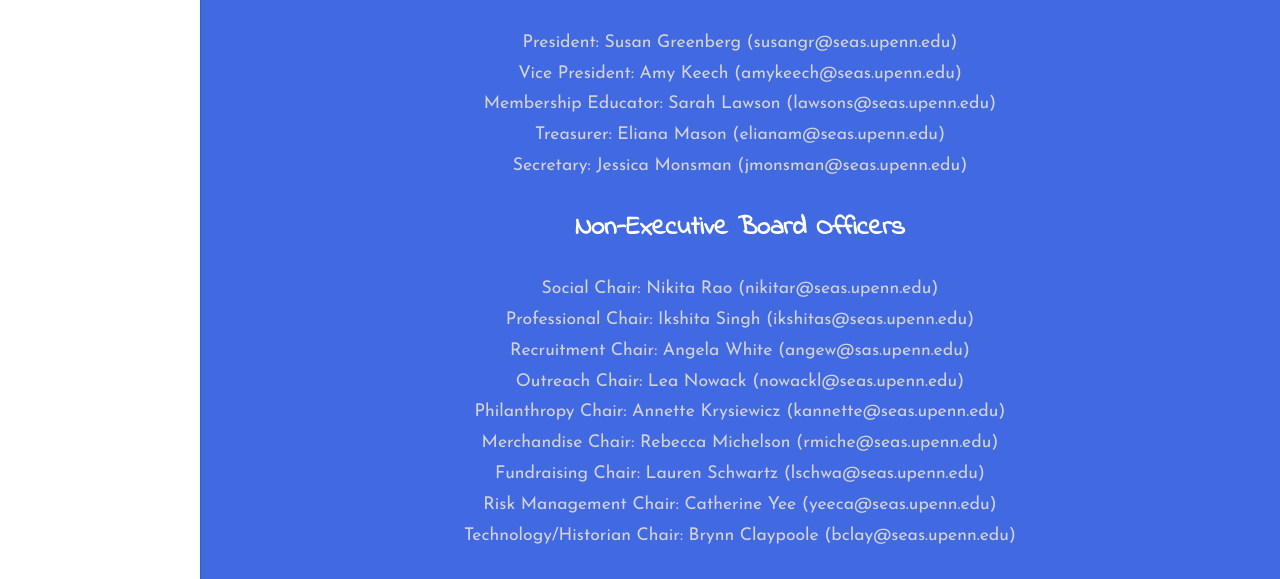
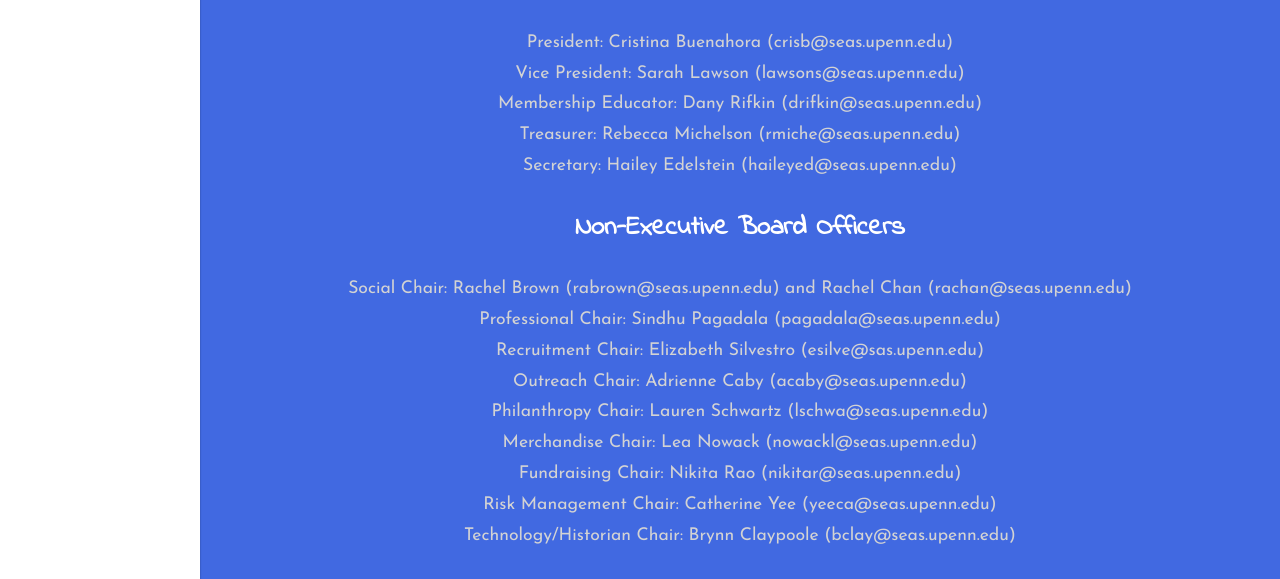
Before and after one commit to yutingyue514/be-aoe, a plain HTML site: page sisterhood.html in a window 1280 px wide. Shown: the part 207-786 px from the top of the page. Drawn offline with Linux system fonts and the light colour scheme.

Commit message:
updated officers and contact

```diff
--- a/sisterhood.html
+++ b/sisterhood.html
@@ -69,22 +69,22 @@
 <h5>Executive Board</h5>
 <br>
 <ul>
-  <li>President: Susan Greenberg (susangr@seas.upenn.edu)</li>
-  <li>Vice President: Amy Keech (amykeech@seas.upenn.edu)</li>
-  <li>Membership Educator: Sarah Lawson (lawsons@seas.upenn.edu)</li>
-  <li>Treasurer: Eliana Mason (elianam@seas.upenn.edu)</li>
-  <li>Secretary: Jessica Monsman (jmonsman@seas.upenn.edu)</li>
+  <li>President: Cristina Buenahora (crisb@seas.upenn.edu)</li>
+  <li>Vice President: Sarah Lawson (lawsons@seas.upenn.edu)</li>
+  <li>Membership Educator: Dany Rifkin (drifkin@seas.upenn.edu)</li>
+  <li>Treasurer: Rebecca Michelson (rmiche@seas.upenn.edu)</li>
+  <li>Secretary: Hailey Edelstein (haileyed@seas.upenn.edu)</li>
 
 <br>
 <h5>Non-Executive Board Officers</h5>
 <br>
-  <li>Social Chair: Nikita Rao (nikitar@seas.upenn.edu)</li>
-  <li>Professional Chair: Ikshita Singh (ikshitas@seas.upenn.edu)</li>
-  <li>Recruitment Chair: Angela White (angew@sas.upenn.edu)</li>
-  <li>Outreach Chair: Lea Nowack (nowackl@seas.upenn.edu)</li>
-  <li>Philanthropy Chair: Annette Krysiewicz (kannette@seas.upenn.edu)</li>
-  <li>Merchandise Chair: Rebecca Michelson (rmiche@seas.upenn.edu)</li>
-  <li>Fundraising Chair: Lauren Schwartz (lschwa@seas.upenn.edu)</li>
+  <li>Social Chair: Rachel Brown (rabrown@seas.upenn.edu) and Rachel Chan (rachan@seas.upenn.edu)</li>
+  <li>Professional Chair: Sindhu Pagadala (pagadala@seas.upenn.edu)</li>
+  <li>Recruitment Chair: Elizabeth Silvestro (esilve@sas.upenn.edu)</li>
+  <li>Outreach Chair: Adrienne Caby (acaby@seas.upenn.edu)</li>
+  <li>Philanthropy Chair: Lauren Schwartz (lschwa@seas.upenn.edu)</li>
+  <li>Merchandise Chair: Lea Nowack (nowackl@seas.upenn.edu)</li>
+  <li>Fundraising Chair: Nikita Rao (nikitar@seas.upenn.edu)</li>
   <li>Risk Management Chair: Catherine Yee (yeeca@seas.upenn.edu)</li>
   <li>Technology/Historian Chair: Brynn Claypoole (bclay@seas.upenn.edu)</li>
 
```
Also changed, not shown: about.html (+1 -1 lines).
